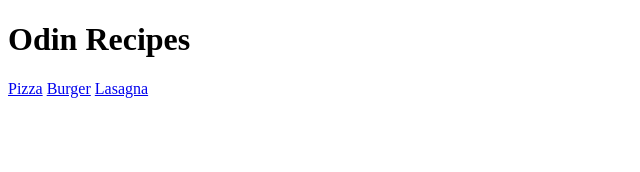
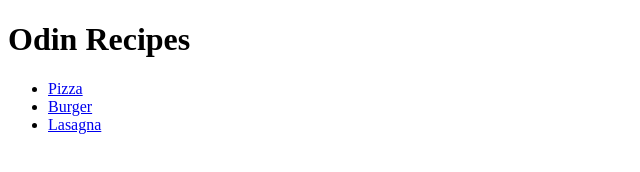
Before and after one commit to ElijahShin/Odin-Recipes, a plain HTML site: page index.html in a window 1280 px wide. Shown: the whole page, without its empty margins (0-640 px from the left). Drawn offline with Linux system fonts and the light colour scheme.

Commit message:
Modify index.html link format

```diff
--- a/index.html
+++ b/index.html
@@ -5,11 +5,13 @@
     <title>Odin Recipes</title>
 </head>
     <h1>Odin Recipes</h1>
+<ul>
+    <li><a href="./Recipes/pizza.html">Pizza</a></li>
+    <li><a href="./Recipes/burger.html">Burger</a></li>
+    <li><a href="./Recipes/lasagna.html">Lasagna</a></li>
+</ul>
 
-    <a href="./Recipes/pizza.html">Pizza</a>
-    <a href="./Recipes/burger.html">Burger</a>
-    <a href="./Recipes/lasagna.html">Lasagna</a>
-<body>
+    <body>
 
 </body>
 </html>
```
